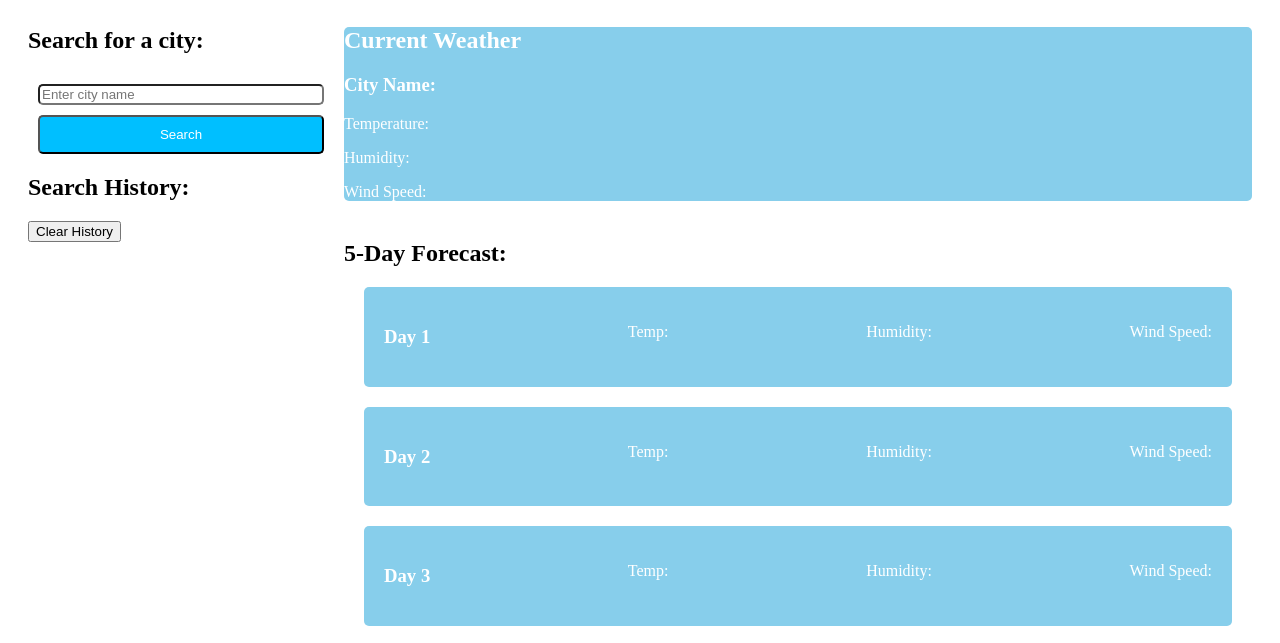
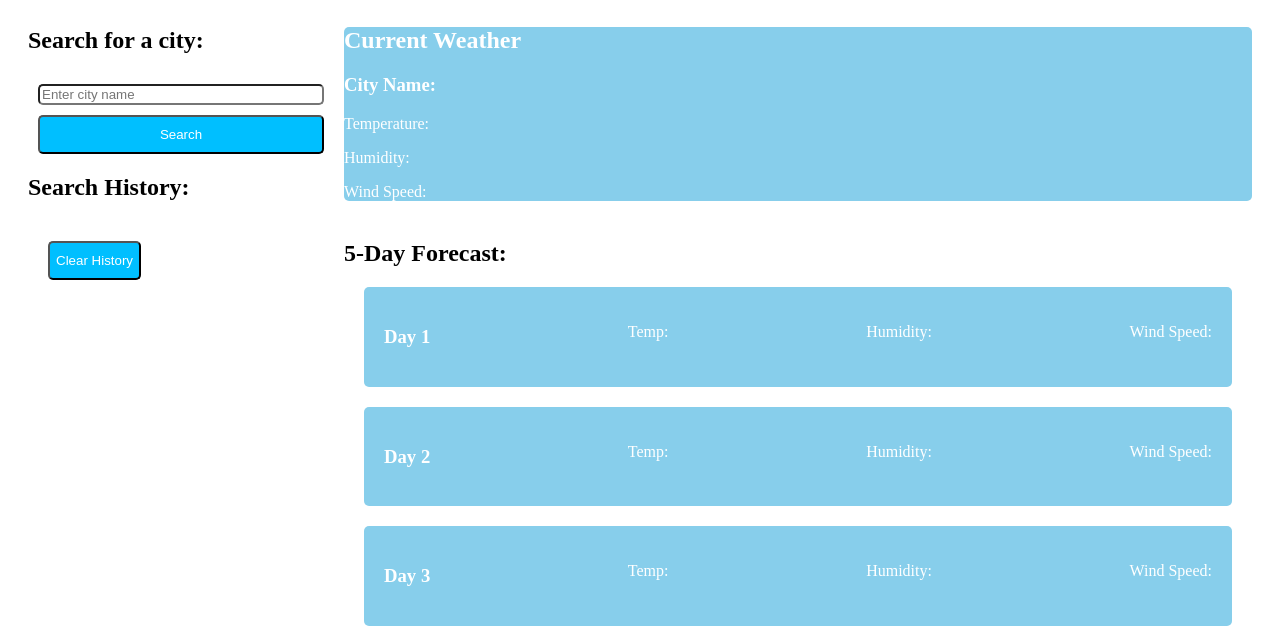
Before and after one commit to Chase-Garrett/weather-dashboard, a plain HTML site: page index.html in a window 1280 px wide. Shown: the part 121-764 px from the top of the page. Drawn offline with nearby package versions, Linux system fonts and the light colour scheme.

Commit message:
added styling to clear history button

```diff
--- a/assets/css/style.css
+++ b/assets/css/style.css
@@ -111,3 +111,16 @@ main {
   background-color: #87CEEB;
   color: white;
 }
+
+/* set style of clear history button to be white text with a sky blue background */
+.clear-btn {
+  color: white;
+  background-color: #00BFFF;
+  border-radius: 5px;
+  padding-top: 10px;
+  padding-bottom: 10px;
+  margin-top: 20px;
+  margin-left: 20px;
+  margin-right: 20px;
+  margin-bottom: 20px;
+}
```
